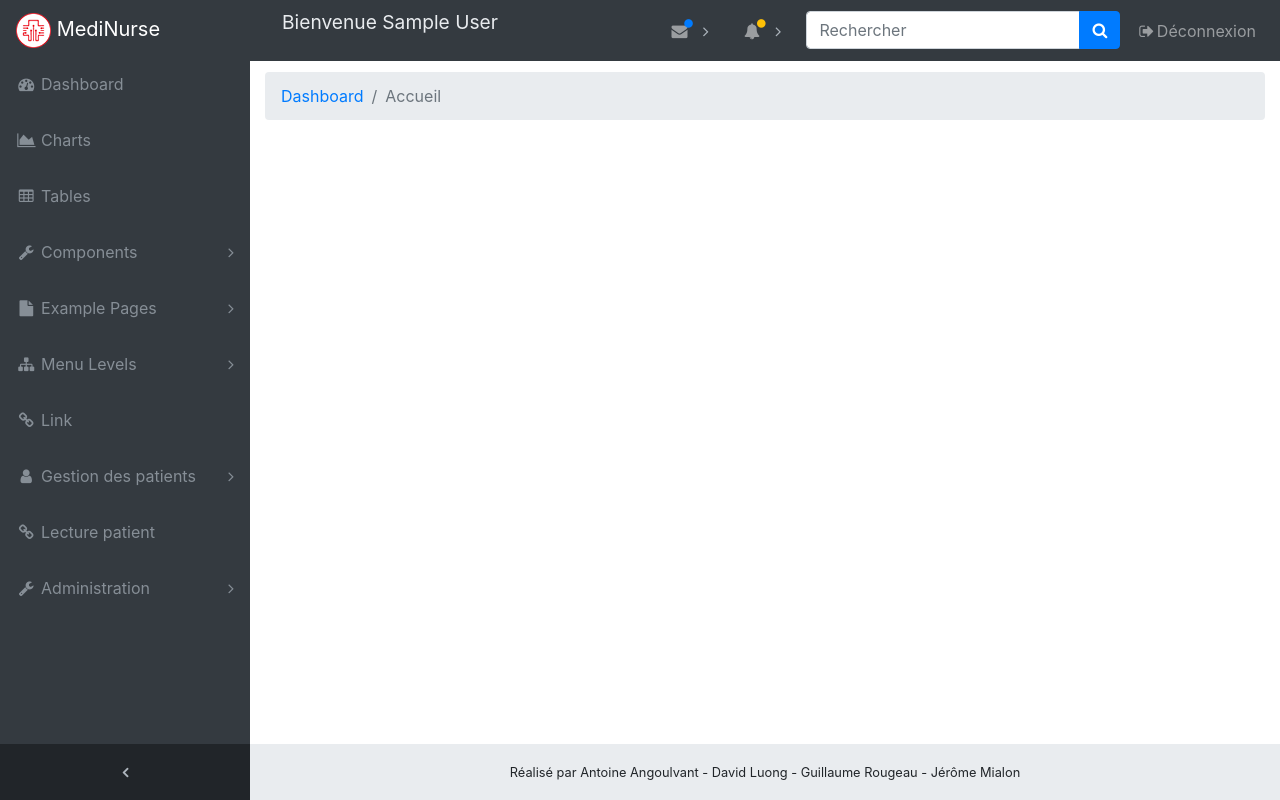
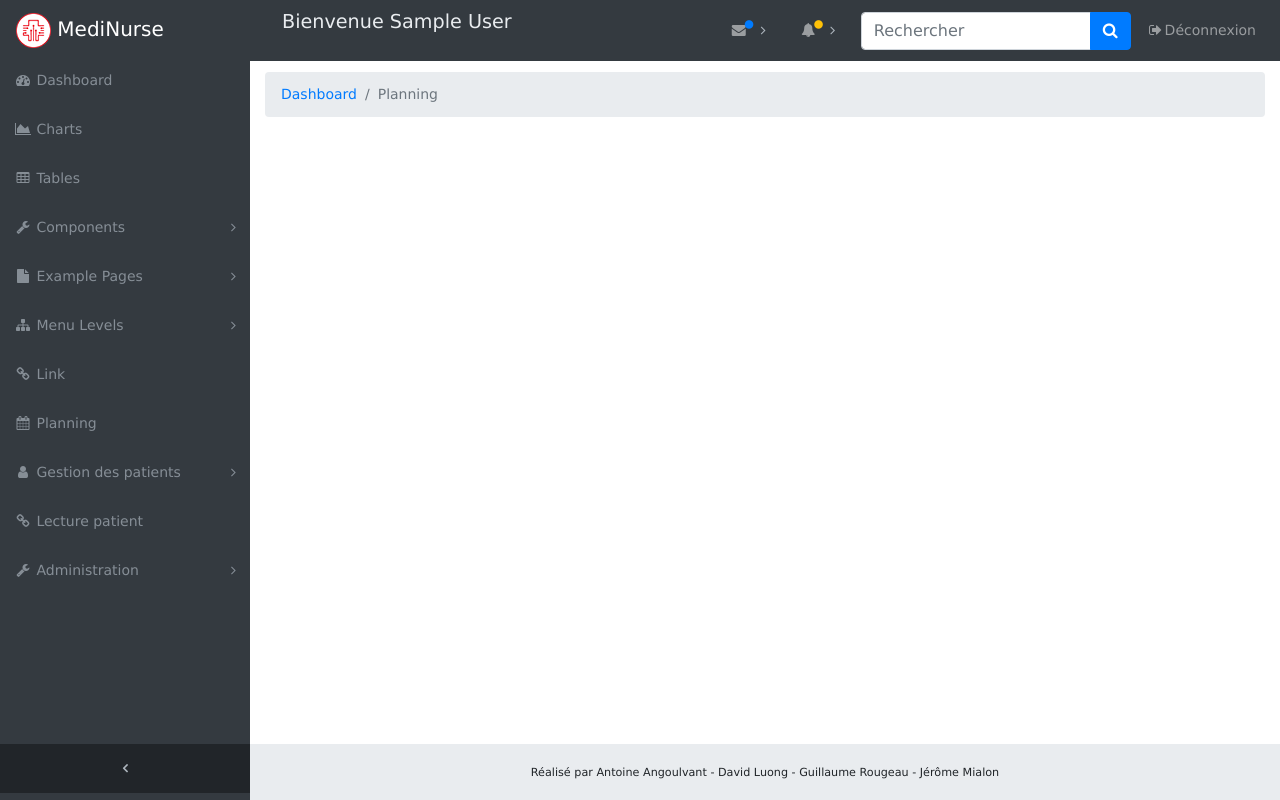
Before and after one commit to antoineangoulvant/MediNurse, a PHP site: page /medinurse/index.php?page=planning in a window 1280 px wide. Run offline with PHP 8.4, Linux system fonts and the light colour scheme; the visitor is signed in with stand-in values (Sample User, id 1); data that the repository does not hold is empty.

Commit message:
Avancement planning

```diff
--- a/head.php
+++ b/head.php
@@ -16,5 +16,11 @@
     <!-- icone de la page -->
     <link rel="icon" type="image/png" href="res/logo.png" />
 
+    <link href='fullcalendar/fullcalendar.min.css' rel='stylesheet' />
+    <link href='fullcalendar/fullcalendar.print.min.css' rel='stylesheet' media='print' />
+    <script src='fullcalendar/lib/moment.min.js'></script>
+    <script src='fullcalendar/lib/jquery.min.js'></script>
+    <script src='fullcalendar/fullcalendar.min.js'></script>
+
     <link rel="stylesheet" href="css/style.css">
 </head>
--- a/index.php
+++ b/index.php
@@ -41,6 +41,9 @@
             break;
         case 'voirliste':
             $titre = 'Voir ToDoList';
+            break;
+        case 'planning':
+            $titre = 'Planning';
             break;
         default:
             $titre = 'Accueil';
@@ -126,6 +129,12 @@ catch (Exception $e)
                         break;
                     case 'voirliste':
                         include 'gestion_patient/voirliste.php';
+                        break;
+                    case 'planning':
+                        include 'planning.php';
+                        break;
+                    default:
+                        include "accueil.php";
                 }
             ?>
         </div>
--- a/navbar.php
+++ b/navbar.php
@@ -94,6 +94,14 @@
                 </a>
             </li>
 
+            <!-- planning -->
+            <li class="nav-item" data-toggle="tooltip" data-placement="right" title="Lecture patient">
+                <a class="nav-link" href="index.php?page=planning">
+                    <i class="fa fa-fw fa-calendar"></i>
+                    <span class="nav-link-text">Planning</span>
+                </a>
+            </li>
+
             <!-- Gestion des patients -->
             <li class="nav-item" data-toggle="tooltip" data-placement="right" title="Components">
                 <a class="nav-link nav-link-collapse collapsed" data-toggle="collapse" href="#ongletPatient" data-parent="#exampleAccordion">
@@ -109,6 +117,8 @@
                     </li>
                 </ul>
             </li>
+
+            <!-- Lecture patient -->
             <li class="nav-item" data-toggle="tooltip" data-placement="right" title="Lecture patient">
                 <a class="nav-link" href="index.php?page=lecturepatient">
                     <i class="fa fa-fw fa-link"></i>
--- /dev/null
+++ b/planning.php
@@ -0,0 +1,72 @@
+    <script>
+
+        $(document).ready(function() {
+
+            $('#calendar').fullCalendar({
+                header: {
+                    left: 'prev,next today',
+                    center: 'title',
+                    right: 'month,agendaWeek,agendaDay,listWeek'
+                },
+                defaultDate: '2018-05-15',
+                editable: true,
+                navLinks: true, // can click day/week names to navigate views
+                eventLimit: true, // allow "more" link when too many events
+                events: {
+                    url: 'http://localhost/medinurse/get_planning.php',
+                    error: function() {
+                        $('#script-warning').show();
+                    }
+                },
+                loading: function(bool) {
+                    $('#loading').toggle(bool);
+                }
+            });
+
+        });
+
+    </script>
+    <style>
+
+        body {
+            margin: 0;
+            padding: 0;
+            font-family: "Lucida Grande",Helvetica,Arial,Verdana,sans-serif;
+            font-size: 14px;
+        }
+
+        #script-warning {
+            display: none;
+            background: #eee;
+            border-bottom: 1px solid #ddd;
+            padding: 0 10px;
+            line-height: 40px;
+            text-align: center;
+            font-weight: bold;
+            font-size: 12px;
+            color: red;
+        }
+
+        #loading {
+            display: none;
+            position: absolute;
+            top: 10px;
+            right: 10px;
+        }
+
+        #calendar {
+            max-width: 900px;
+            margin: 40px auto;
+            padding: 0 10px;
+        }
+
+    </style>
+</head>
+
+<div id='script-warning'>
+    <code>php/get-events.php</code> must be running.
+</div>
+
+<div id='loading'>loading...</div>
+
+<div id='calendar'></div>
```
Also changed, not shown: get_planning.php (added, +27 -0 lines).
